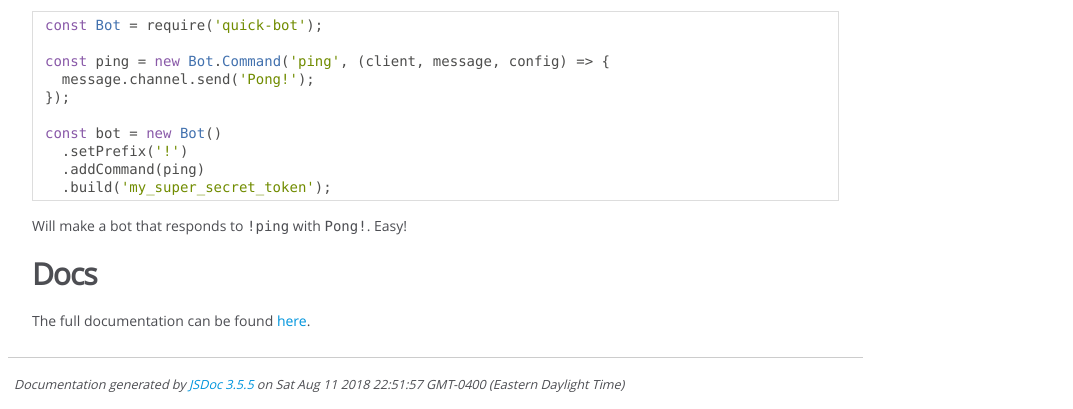
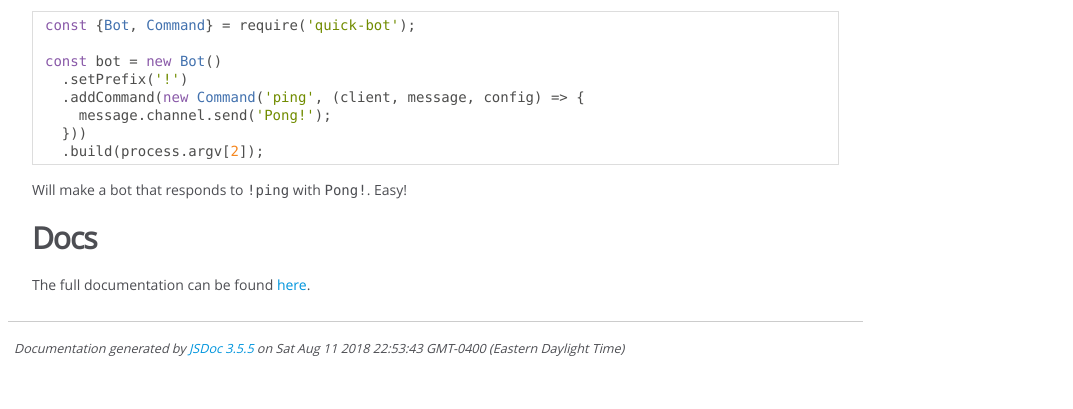
Before and after one commit to SkyHawkB/quick-bot, a website: page docs/quick-bot/4.0.0/index.html in a window 1280 px wide. Shown: the part 537-946 px from the top of the page, without its empty margins (0-1073 px from the left). After the commit the page ends 910 px from the top, so only its background shows below. Drawn offline with Linux system fonts and the light colour scheme.

Commit message:
new-er docs? I guess

```diff
--- a/docs/quick-bot/4.0.0/index.html
+++ b/docs/quick-bot/4.0.0/index.html
@@ -45,16 +45,14 @@
     <section>
         <article><h1>quick-bot</h1><p>A Discord bot framework with some discord.js utilities included.</p>
 <h2>Installation</h2><pre class="prettyprint source"><code>npm i quick-bot</code></pre><p>or</p>
-<pre class="prettyprint source"><code>yarn add quick-bot</code></pre><h2>Usage</h2><pre class="prettyprint source lang-js"><code>const Bot = require('quick-bot');
-
-const ping = new Bot.Command('ping', (client, message, config) => {
-  message.channel.send('Pong!');
-});
+<pre class="prettyprint source"><code>yarn add quick-bot</code></pre><h2>Usage</h2><pre class="prettyprint source lang-js"><code>const {Bot, Command} = require('quick-bot');
 
 const bot = new Bot()
   .setPrefix('!')
-  .addCommand(ping)
-  .build('my_super_secret_token');</code></pre><p>Will make a bot that responds to <code>!ping</code> with <code>Pong!</code>. Easy!</p>
+  .addCommand(new Command('ping', (client, message, config) => {
+    message.channel.send('Pong!');
+  }))
+  .build(process.argv[2]);</code></pre><p>Will make a bot that responds to <code>!ping</code> with <code>Pong!</code>. Easy!</p>
 <h2>Docs</h2><p>The full documentation can be found <a href="https://skyhawkb.github.io/quick-bot">here</a>.</p></article>
     </section>
 
@@ -72,7 +70,7 @@ const bot = new Bot()
 <br class="clear">
 
 <footer>
-    Documentation generated by <a href="https://github.com/jsdoc3/jsdoc">JSDoc 3.5.5</a> on Sat Aug 11 2018 22:51:57 GMT-0400 (Eastern Daylight Time)
+    Documentation generated by <a href="https://github.com/jsdoc3/jsdoc">JSDoc 3.5.5</a> on Sat Aug 11 2018 22:53:43 GMT-0400 (Eastern Daylight Time)
 </footer>
 
 <script> prettyPrint(); </script>
```
Also changed, not shown: docs/quick-bot/4.0.0/Bot.html (+1 -1 lines), docs/quick-bot/4.0.0/Command.html (+1 -1 lines), docs/quick-bot/4.0.0/external-ClientOptions.html (+1 -1 lines), docs/quick-bot/4.0.0/index.js.html (+1 -1 lines), README.md.
